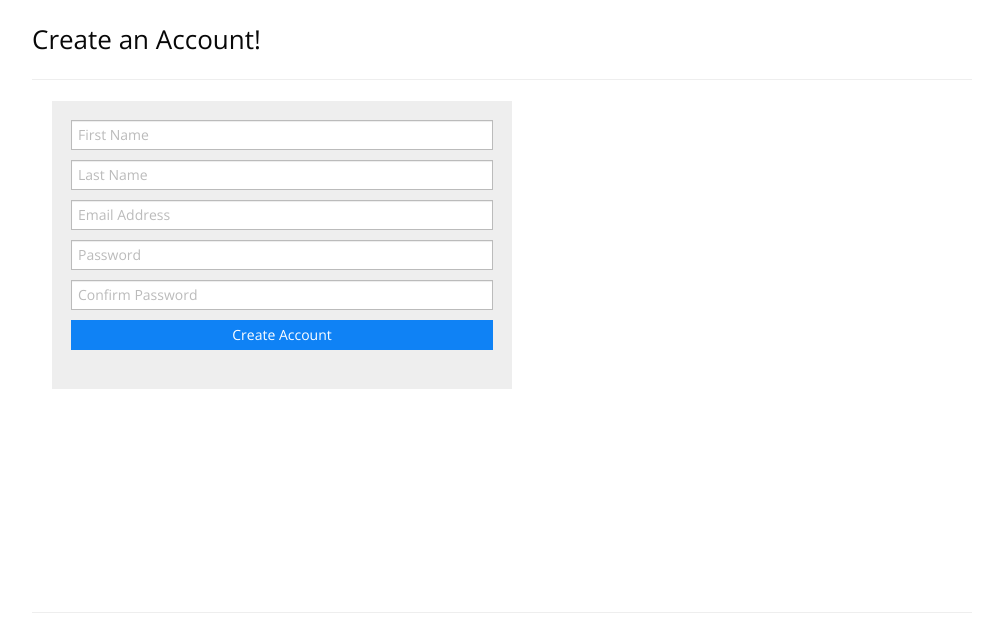
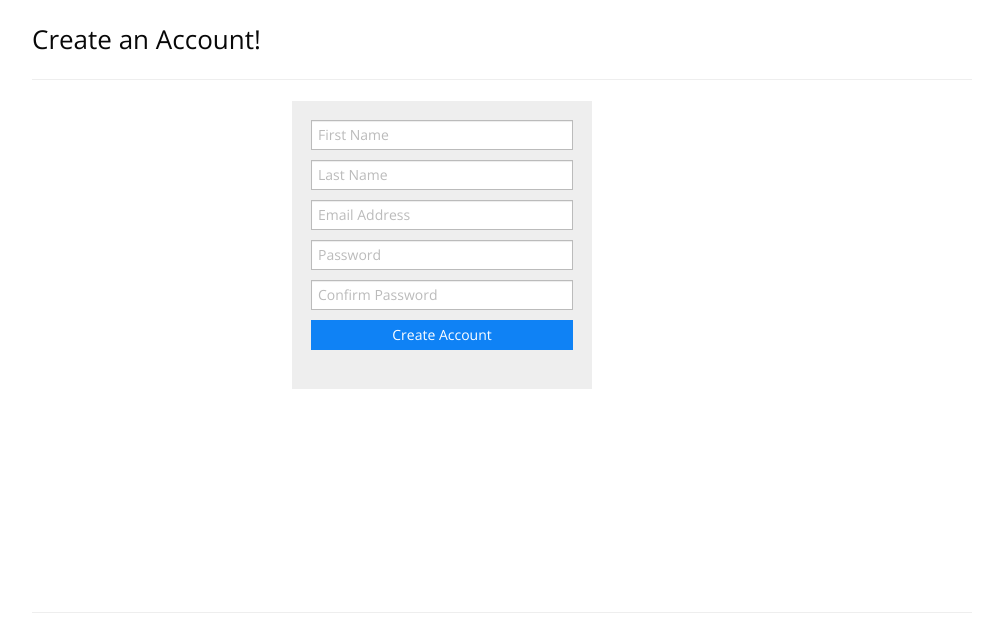
Before and after one commit to hellovai/resume-online, a CodeIgniter app: page /resume/index.php/login/signup in a window 1280 px wide. Shown: the part 51-680 px from the top of the page, without its empty margins (138-1141 px from the left). Run offline with CodeIgniter, Linux system fonts and the light colour scheme.

Commit message:
Minor change in sign up form

```diff
--- a/siteAPI/application/views/signup_form.php
+++ b/siteAPI/application/views/signup_form.php
@@ -1,7 +1,7 @@
 <h2>Create an Account!</h2>
 <hr />
-
-<div id="signup_form" class="span6 well">
+<div class="span3"></div>
+<div id="signup_form" class="span4 well">
 	<?php
 
 	echo form_open('login/create_member');
@@ -59,3 +59,4 @@
 	echo validation_errors('<p class="error">');
 	?>
 </div>
+<div class="span3"></div>
```
